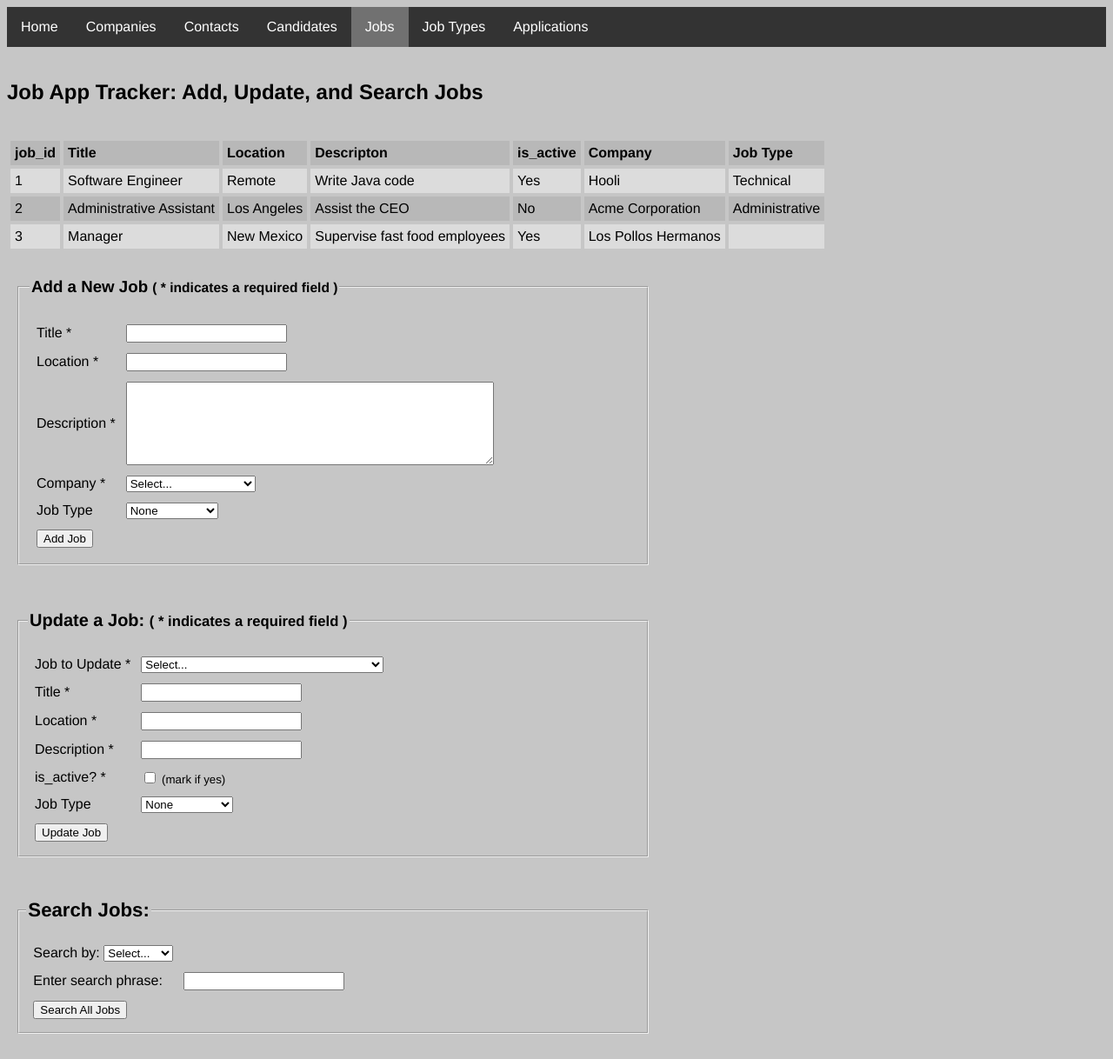
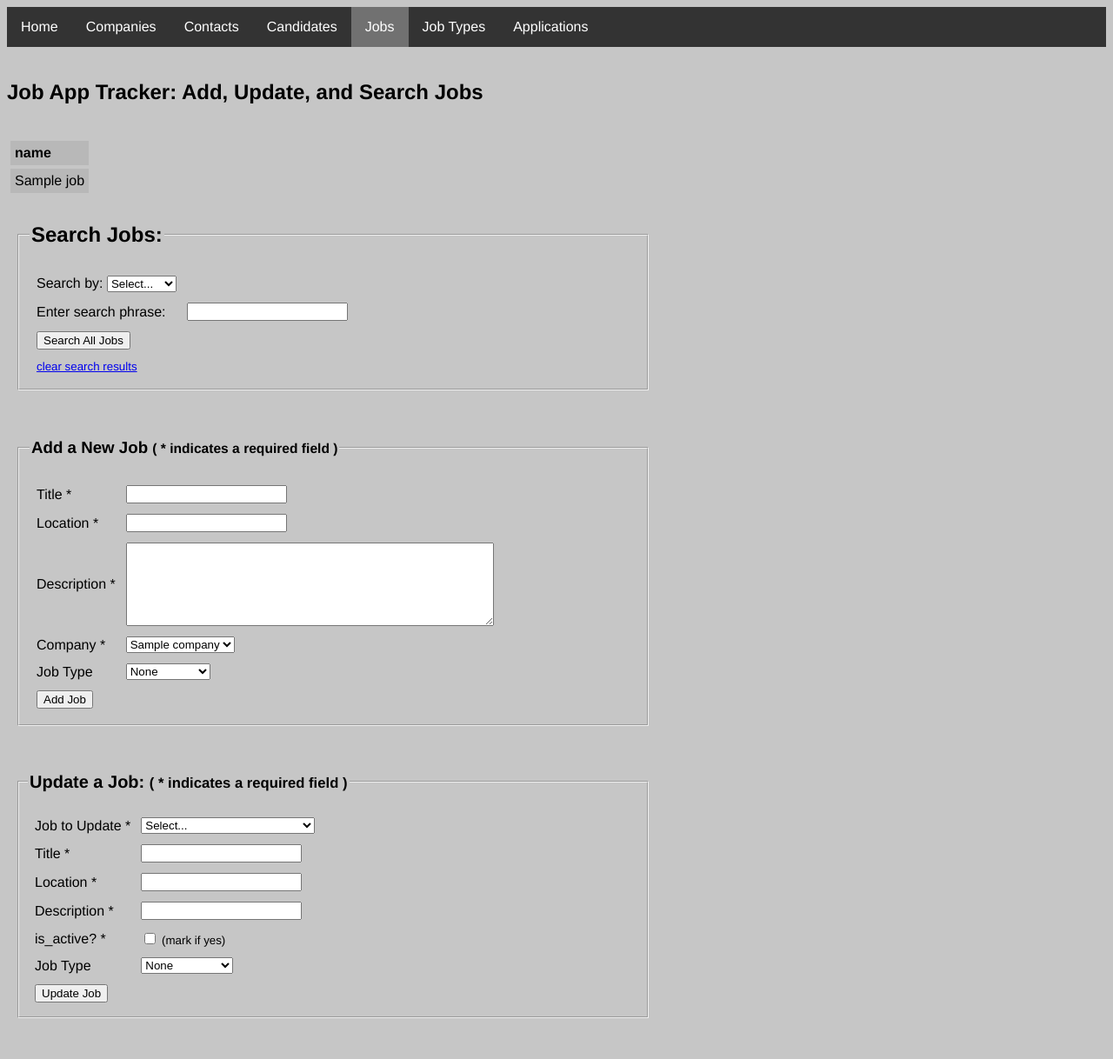
Before and after one commit to mike-osu/job-app-tracker, a Flask app: template templates/jobs.html in a window 1280 px wide. Shown: the whole page at 87% size. After the commit the page ends 1171 px from the top, so only its background shows below. Run offline with Flask 2, Linux system fonts and the light colour scheme; the template is opened without the code that fills it: most values are stand-ins (such as "Sample title", 1, 10 or a date in 2020).

Commit message:
Create read jobs (#5)
* Create and read jobs

* Search jobs

```diff
--- a/app.py
+++ b/app.py
@@ -42,9 +42,68 @@ def candidates():
 """
 Jobs
 """
-@app.route('/jobs')
+@app.route('/jobs', methods=['post', 'get'])
 def jobs():
-    return render_template('jobs.html')
+    jobsQuery = """SELECT j.job_id, j.title 'Title', j.location 'Location', j.description 'Description',
+            IF(j.is_active = 1, 'Yes', 'No') 'Active Job',
+            c.name 'Company', jt.description 'Job Type'
+        FROM jobs j INNER JOIN companies c on j.company_id = c.company_id
+        LEFT OUTER JOIN job_types jt on j.job_type_code = jt.job_type_code"""
+    whereClause = ''
+    args = None
+
+    if request.method == 'POST':
+        if request.form['statement'] == 'INSERT':
+            title = request.form['title']
+            location = request.form['location']
+            description = request.form['description']
+            companyId = request.form['company_id']
+            jobTypeCode = request.form['job_type_code']
+
+            if (title != '' and location != '' and description != ''):
+                if (jobTypeCode != ''):
+                    insertJobQuery = '''INSERT INTO jobs (title, location, description, is_active, company_id, job_type_code)
+                        VALUES ('{}', '{}', '{}', {}, {}, '{}');'''.format(title, location, description, 1, companyId, jobTypeCode)
+                else:
+                    insertJobQuery = '''INSERT INTO jobs (title, location, description, is_active, company_id)
+                        VALUES ('{}', '{}', '{}', {}, {});'''.format(title, location, description, 1, companyId)
+
+                db.execute_query(db_connection=db_connection, query=insertJobQuery)
+
+        # if search, build WHERE clause and append to SELECT query
+        if request.form['statement'] == 'SEARCH':
+            searchBy = request.form['search_by']
+            searchTerm = request.form['search_term']
+            if searchBy != '' and searchTerm != '':
+                if searchBy == 'company':
+                    whereClause = " WHERE c.name LIKE %s"
+                elif searchBy == 'job_type':
+                    whereClause = " WHERE jt.description LIKE %s"
+                elif searchBy == 'title':
+                    whereClause = " WHERE j.title LIKE %s"
+                elif searchBy == 'location':
+                    whereClause = " WHERE j.location LIKE %s"
+
+            jobsQuery = jobsQuery + whereClause
+
+    jobsQuery = jobsQuery + ';'
+    if (whereClause != ''):
+        args=['%'+searchTerm+'%']
+        cursor = db.execute_query(db_connection=db_connection, query=jobsQuery, query_params=args)
+    else:
+        cursor = db.execute_query(db_connection=db_connection, query=jobsQuery)
+
+    jobs = cursor.fetchall()
+
+    companiesQuery = "SELECT company_id, name FROM companies;"
+    cursor = db.execute_query(db_connection=db_connection, query=companiesQuery)
+    companies = cursor.fetchall()
+
+    jobTypesQuery = "SELECT job_type_code, description FROM job_types;"
+    cursor = db.execute_query(db_connection=db_connection, query=jobTypesQuery)
+    jobTypes = cursor.fetchall()
+
+    return render_template('jobs.html', jobs=jobs, companies=companies, jobTypes=jobTypes)
 
 """
 JobTypes
--- a/templates/applications.html
+++ b/templates/applications.html
@@ -35,6 +35,7 @@
         {% endfor %}
         <th></th>
     </tr>
+    </thead>
     <tbody>
 
     <!-- Now, iterate through every person in bsg_people -->
@@ -75,6 +76,7 @@
         </td>
     </tr>
     {% endfor %}
+    </tbody>
   </table>
 
   <hr />
--- a/templates/jobs.html
+++ b/templates/jobs.html
@@ -22,77 +22,95 @@
   <br>
 
   <table class="aTable">
-    <tr>
-      <th>job_id</th>
-      <th>Title</th>
-      <th>Location</th>
-      <th>Descripton</th>
-      <th>is_active</th>
-      <th>Company</th>
-      <th>Job Type</th>
-    </tr>
-    <tr>
-      <td>1</td>
-      <td>Software Engineer</td>
-      <td>Remote</td>
-      <td>Write Java code</td>
-      <td>Yes</td>
-      <td>Hooli</td>
-      <td>Technical</td>
-    </tr>
-    <tr>
-      <td>2</td>
-      <td>Administrative Assistant</td>
-      <td>Los Angeles</td>
-      <td>Assist the CEO</td>
-      <td>No</td>
-      <td>Acme Corporation</td>
-      <td>Administrative</td>
-    </tr>
-    <tr>
-      <td>3</td>
-      <td>Manager</td>
-      <td>New Mexico</td>
-      <td>Supervise fast food employees</td>
-      <td>Yes</td>
-      <td>Los Pollos Hermanos</td>
-      <td></td>
-    </tr>
+    <thead>
+      <tr>
+          <!-- Iterate through each key in the first entry to get the
+          column name -->
+          {% for key in jobs[0].keys() %}
+
+          <!-- Create a <th> tag with the key inside of it, this will be
+          our header row -->
+          <th>{{ key }}</th>
+
+          <!-- End of this for loop -->
+          {% endfor %}
+      </tr>
+    </thead>
+
+    <tbody>
+      {% for job in jobs %}
+      <tr>
+        {% for key in job.keys() %}
+        <td>
+          {{job[key]}}
+        </td>
+        {% endfor %}
+      </tr>
+      {% endfor %}
+    </tbody>
   </table>
 
+<div id="form">
+  <form action="" method="POST">
+    <input type="hidden" id="statement" name="statement" value="SEARCH">
+    <fieldset>
+    <legend><h2>Search Jobs:</h2></legend>
+    <table cellpadding="4" cellspacing="4">
+      <tr>
+        <td>Search by:
+          <select name="search_by" id="search_by">
+            <option value="">Select...</option>
+            <option value="company">Company</option>
+            <option value="job_type">Job Type</option>
+            <option value="title">Title</option>
+            <option value="location">Location</option>
+          </select>
+        </td>
+      </tr>
+        <td>Enter search phrase:</td><td><input text name="search_term" id="search_term" /></td>
+      <tr>
+        <td><input type="submit" value="Search All Jobs" /></td>
+      </tr>
+      <tr>
+        <td><a href="/jobs"><small>clear search results</small></a></td></tr>
+      </tr>
+    </table>
+    </fieldset>
+  </form>
+</div>
 
 <div id="form">
-  <form>
+  <form action="" method="POST">
     <fieldset>
     <legend><h3>Add a New Job
       <small>( * indicates a required field )</h3></legend>
+    <input type="hidden" id="statement" name="statement" value="INSERT">
     <table cellpadding="4" cellspacing="4">
       <tr>
-        <td>Title *</td><td><input text /></td>
+        <td>Title *</td><td><input text name="title" id="title" /></td>
       </tr>
-        <td>Location *</td><td><input text /></td>
+        <td>Location *</td><td><input text name="location" id="location" /></td>
       <tr>
-        <td>Description *</td><td><textarea rows="6" cols="50"></textarea></td>
+        <td>Description *</td><td><textarea name="description" id="description" rows="6" cols="50"></textarea></td>
       </tr>
       <tr>
         <td>Company *</td>
         <td>
-          <select>
-            <option value="">Select...</option>
-            <option value="1">Hooli</option>
-            <option value="2">Acme Corporation</option>
-            <option value="3">Los Pollos Hermanos</option>
+          <select name="company_id" id="company_id">
+            {% for c in companies %}
+            <option value="{{c['company_id']}}">{{c['name']}}</option>
+            {% endfor %}
           </select>
         </td>
       </tr>
       <tr>
         <td>Job Type</td>
         <td>
-          <select>
+          <select name="job_type_code" id="job_type_code">
             <option value="">None</option>
-            <option value="EXEC">Executive</option>
-            <option value="TECH">Technical</option>
-            <option value="ADMIN">Administrative</option>
+            {% for jt in jobTypes %}
+            <option value="{{jt['job_type_code']}}">{{jt['description']}}</option>
+            {% endfor %}
           </select>
         </td>
       </tr>
@@ -113,11 +131,11 @@
       <tr>
         <td>Job to Update *</td>
         <td>
-          <select>
+          <select name="job_id" id="job_id">
             <option value="">Select...</option>
-            <option value="1">Software Engineer, Hooli</option>
-            <option value="2">Administrative Assistant, Acme Corporation</option>
-            <option value="3">Manager, Los Pollos Hermanos</option>
+            {% for j in jobs %}
+            <option value="{{j['job_id']}}">{{j['Title']}}, {{j['Company']}}</option>
+            {% endfor %}
           </select>
         </td>
       </tr>
@@ -152,32 +170,5 @@
 </form>
 </div>
 
-
-<div id="form">
-  <form>
-    <fieldset>
-    <legend><h1>Search Jobs:</h1></legend>
-    <table cellpadding="4" cellspacing="4">
-      <tr>
-        <td>Search by:
-          <select>
-            <option value="">Select...</option>
-            <option value="company_id">Company</option>
-            <option value="job_type">Job Type</option>
-            <option value="title">Title</option>
-            <option value="location">Location</option>
-          </select>
-        </td>
-      </tr>
-        <td>Enter search phrase:</td><td><input text /></td>
-      <tr>
-        <td colspan="4"><input type="submit" value="Search All Jobs" /></td>
-      </tr>
-    </tr>
-    </table>
-</fieldset>
-</form>
-</div>
-
 </body>
 </html>
```
